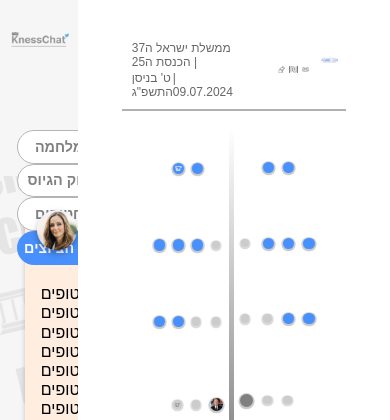
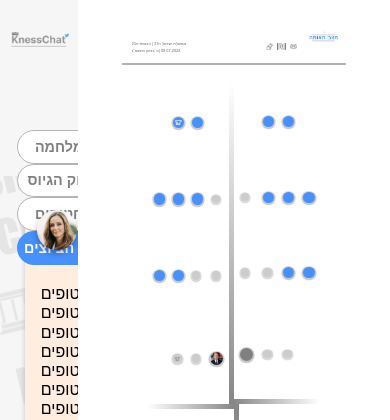
Before and after one commit to TheBlueBear02/StateOfTheNation, a Flask app: page / in a window 390 px wide. Shown: the top 420 px of the page. Run offline with Flask 3, Linux system fonts and the light colour scheme; lists and menus that the app fills with data are empty.

Commit message:
handle responsive knesschat

```diff
--- a/static/header_style.css
+++ b/static/header_style.css
@@ -10,7 +10,7 @@ html {
 .header_info{
     color: rgb(103, 103, 103);
     padding: 0px;
-    font-size: 0.75rem;
+    font-size: 1vw;
     margin: 0;
     font-weight:500;
     width: 100%;
--- a/templates/base.html
+++ b/templates/base.html
@@ -7,7 +7,6 @@
     <link rel="stylesheet" href="{{ url_for('static', filename='base_style.css') }}">
 </head>
 <body>
-    <div id="sidebar_icon"><svg id="menu_icon" xmlns="http://www.w3.org/2000/svg" data-name="Layer 1" viewBox="0 0 32 40" x="0px" y="0px"><title>expand-notivication</title><path d="M5,7A2,2,0,1,0,7,9,2,2,0,0,0,5,7Z"/><path d="M10,10.05H24A1,1,0,0,0,24,8H10a1,1,0,0,0,0,2.08Z"/><path d="M5,14a2,2,0,1,0,2,2A2,2,0,0,0,5,14Z"/><path d="M10,17H20A1,1,0,1,0,20,15H10A1,1,0,0,0,10,17Z"/><path d="M5,21a2,2,0,1,0,2,2A2,2,0,0,0,5,21Z"/><path d="M28,22H10A1,1,0,1,0,10,24H28A1,1,0,0,0,28,22Z"/></svg></div>
     <div class="sidebar">
         {% include 'KnessChat.html' %}
     </div>
```
